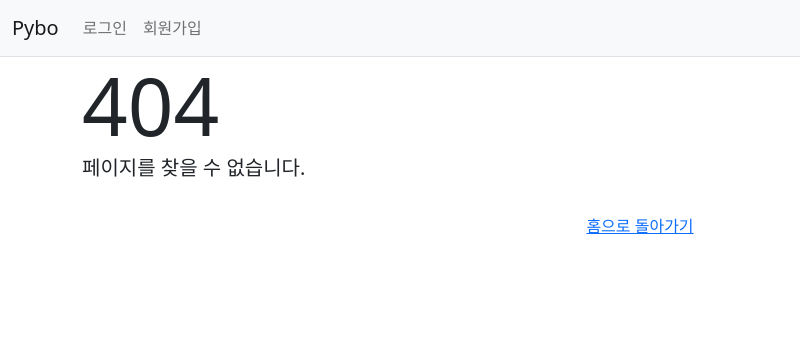
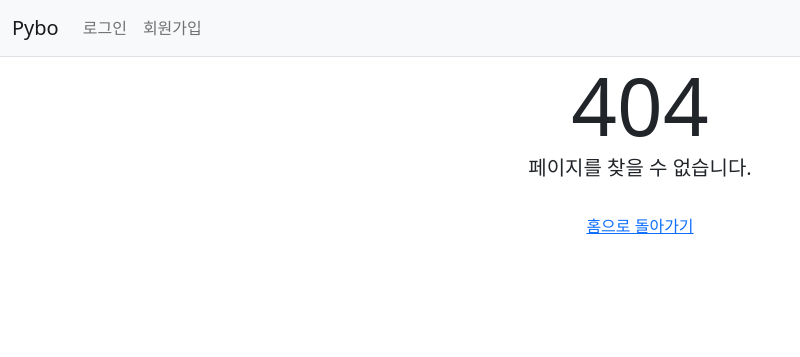
Before and after one commit to cjdgnl/pybo, a Django app: template templates/common/404.html in a window 1280 px wide. Shown: the top 357 px of the page, without its empty margins (0-800 px from the left). Run offline with Django 3.2, Linux system fonts and the light colour scheme; the template is opened without the code that fills it, so the values that code supplies are empty; some libraries are stand-ins or nearby versions.

Commit message:
add 404.html 2

```diff
--- a/templates/common/404.html
+++ b/templates/common/404.html
@@ -3,9 +3,11 @@
 <!-- 404 Page -->
 <div class="container">
     <div class="row justify-content-center">
-        <span class="display-1 d-block">404</span>
-        <div class="mb-4 lead">페이지를 찾을 수 없습니다.</div>
-        <a href="/" class="btn btn-link">홈으로 돌아가기</a>
+        <div class="col-12 text-center">
+            <span class="display-1 d-block">404</span>
+            <div class="mb-4 lead">페이지를 찾을 수 없습니다.</div>
+            <a href="/" class="btn btn-link">홈으로 돌아가기</a>
+        </div>
     </div>
 </div>
 {% endblock %}
```
